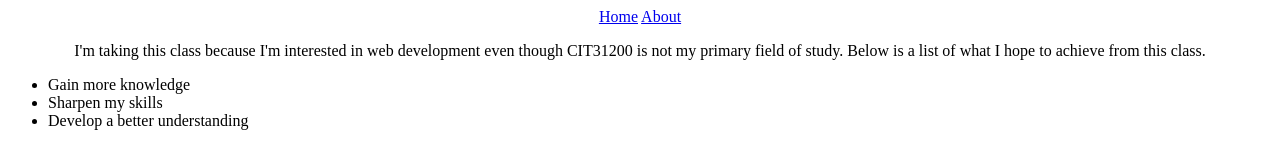
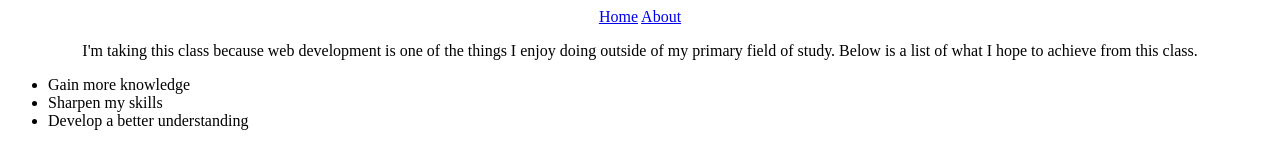
Before and after one commit to gsailo/gsailo.github.io, a plain HTML site: page about.html in a window 1280 px wide. Drawn offline with Linux system fonts and the light colour scheme.

Commit message:
Update about.html

```diff
--- a/about.html
+++ b/about.html
@@ -13,8 +13,8 @@
         </nav>
 
         <main>
-            <p>I&#39m taking this class because I&#39m interested in web development even though CIT31200 is not my
-                 primary field of study. Below is a list of what I hope to achieve from this class.
+            <p>I&#39m taking this class because web development is one of the things I enjoy doing outside
+                of my primary field of study. Below is a list of what I hope to achieve from this class.
             </p>
             <ul>
                 <li>Gain more knowledge</li>
```
